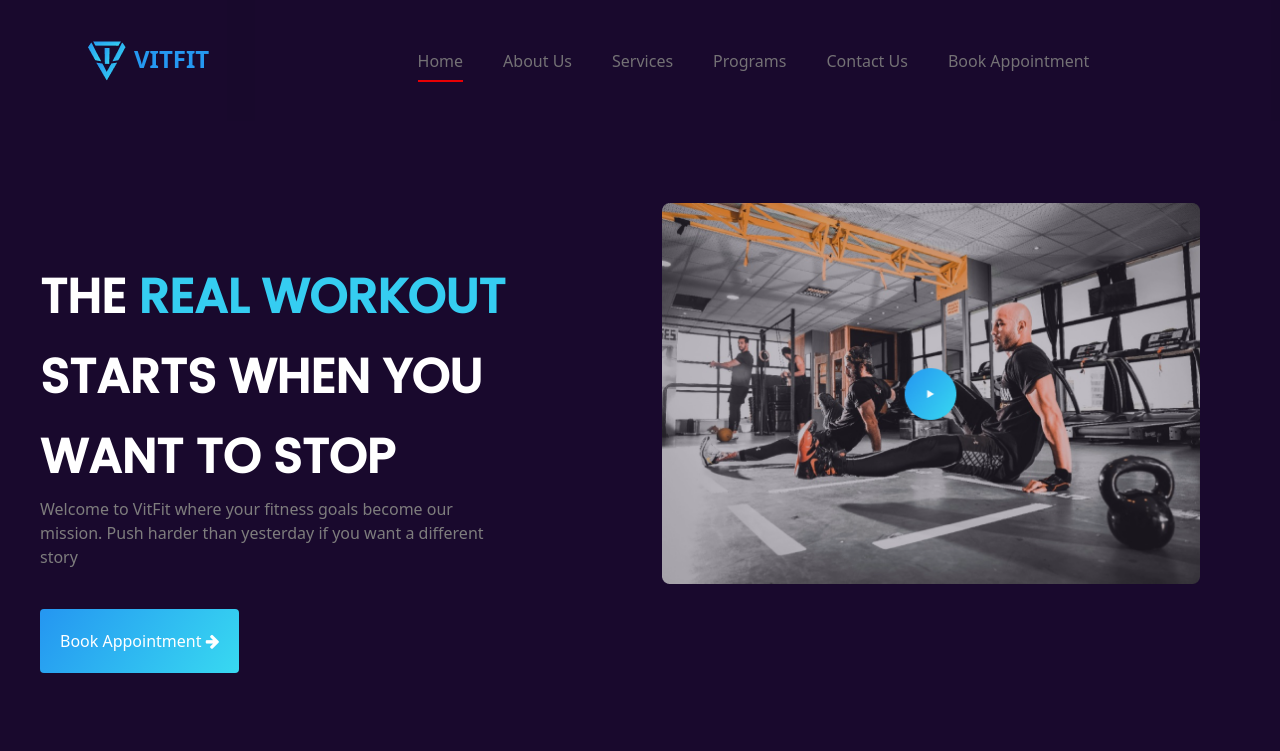
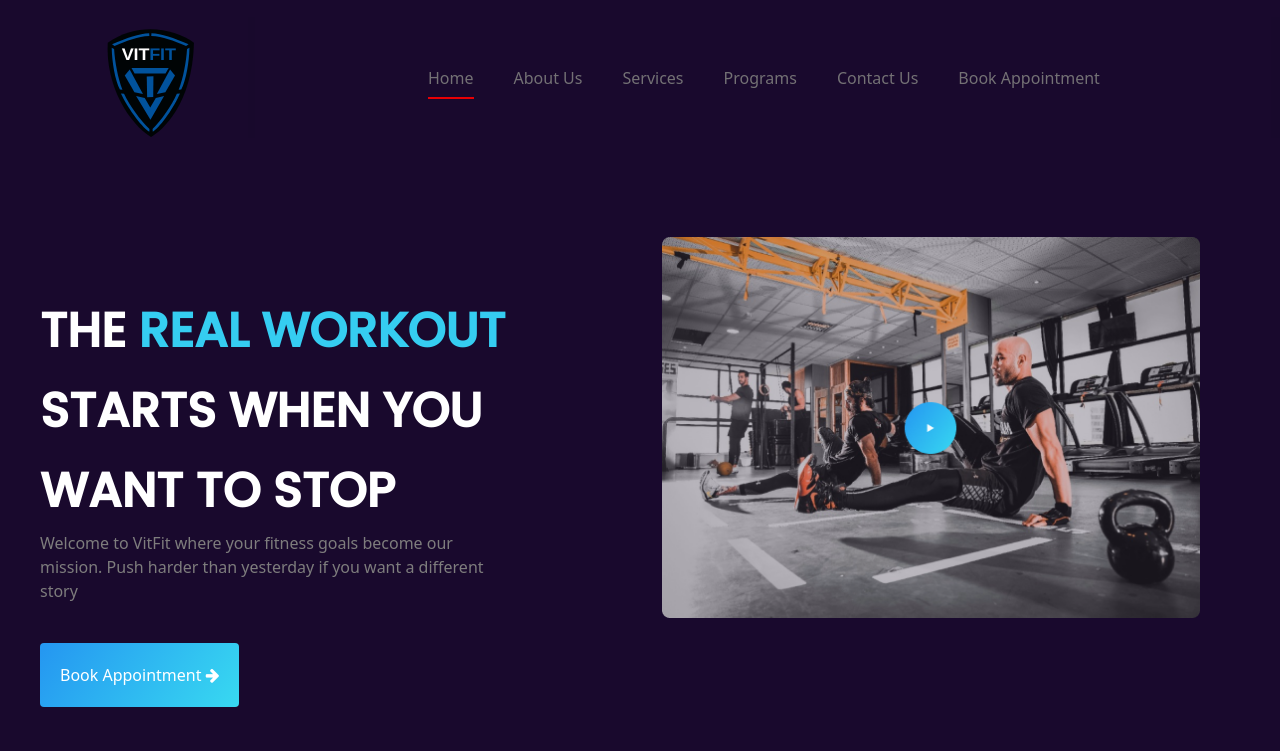
Before and after one commit to danielnifty1/vitfit_v2, a Vue app: page /home in a window 1280 px wide. Shown: the top 751 px of the page. Built offline with nearby package versions, Linux system fonts and the light colour scheme; a web font is replaced by a local one; what @kyvg/vue3-notification, tw-elements would draw is missing.

Commit message:
new logo

```diff
--- a/src/components/FooterFile.vue
+++ b/src/components/FooterFile.vue
@@ -12,15 +12,14 @@ let Links = [
 <template>
     <div class=" md:p-10 abt1">
         <div class="grid grid-cols-2 gap-4 content-between ">
-            <div class="w-full space-y-5 md:pl-10  ">
-                <div class="flex pl-10 space-x-2 ">
-                    <img src="/images/vitfit.png" >
-                    <h4 class="text-[#2598F1] font-bold text-[24px]">
-        VIT<span class="">FIT</span>
-      </h4>
+            <div class="w-full space-y-5 md:pl-10 content-center pl-0  ">
+                <div class="md:flex pl-10 grid grid-cols-1 place-items-center    ">
+                    <img src="/images/vector.svg" class="md:w-[50px] w-10" />
+                    <p class="pl-10 text-[#FAF6FD80]"> VitFit where your fitness goals <br>become our mission.</p>
+
                 </div>
 
-                <p class="pl-10 text-[#FAF6FD80]"> VitFit where your fitness goals <br>become our mission.</p>
+
             </div>
 
             <div class="md:grid md:grid-cols-1 md:flex w-full   md:pr-10">
--- a/src/components/HeaderFile.vue
+++ b/src/components/HeaderFile.vue
@@ -22,10 +22,8 @@ let Links = [
 <template>
   <nav class="flex items-center bg-[#19092d] pt-5 pl-2 md:pt-0 w-full ">
     <div class="md:px-10 md:ml-10 flex space-x-2 ">
-      <img src="/images/vitfit.png" />
-      <h4 class="text-[#2598F1] font-bold text-[24px]">
-        VIT<span class="">FIT</span>
-      </h4>
+      <img src="/images/vector.svg" class="md:w-[150px] w-20" />
+
       <span
         @click="Menuopen()"
         class="absolute md:hidden right-6 top-3 cursor-pointer text-2xl text-[#2598F1] pr-5"
```
Also changed, not shown: public/images/vector.svg (added).
